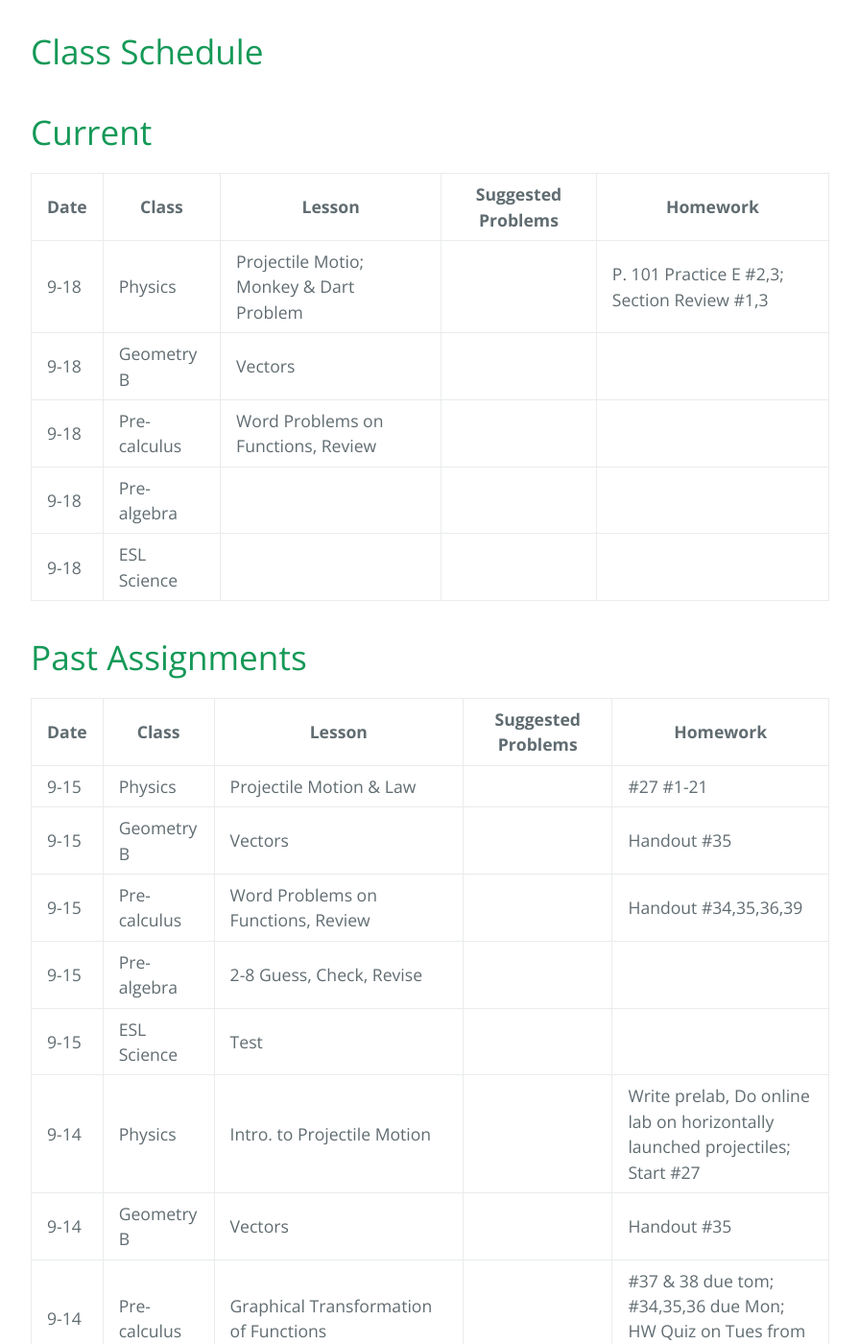
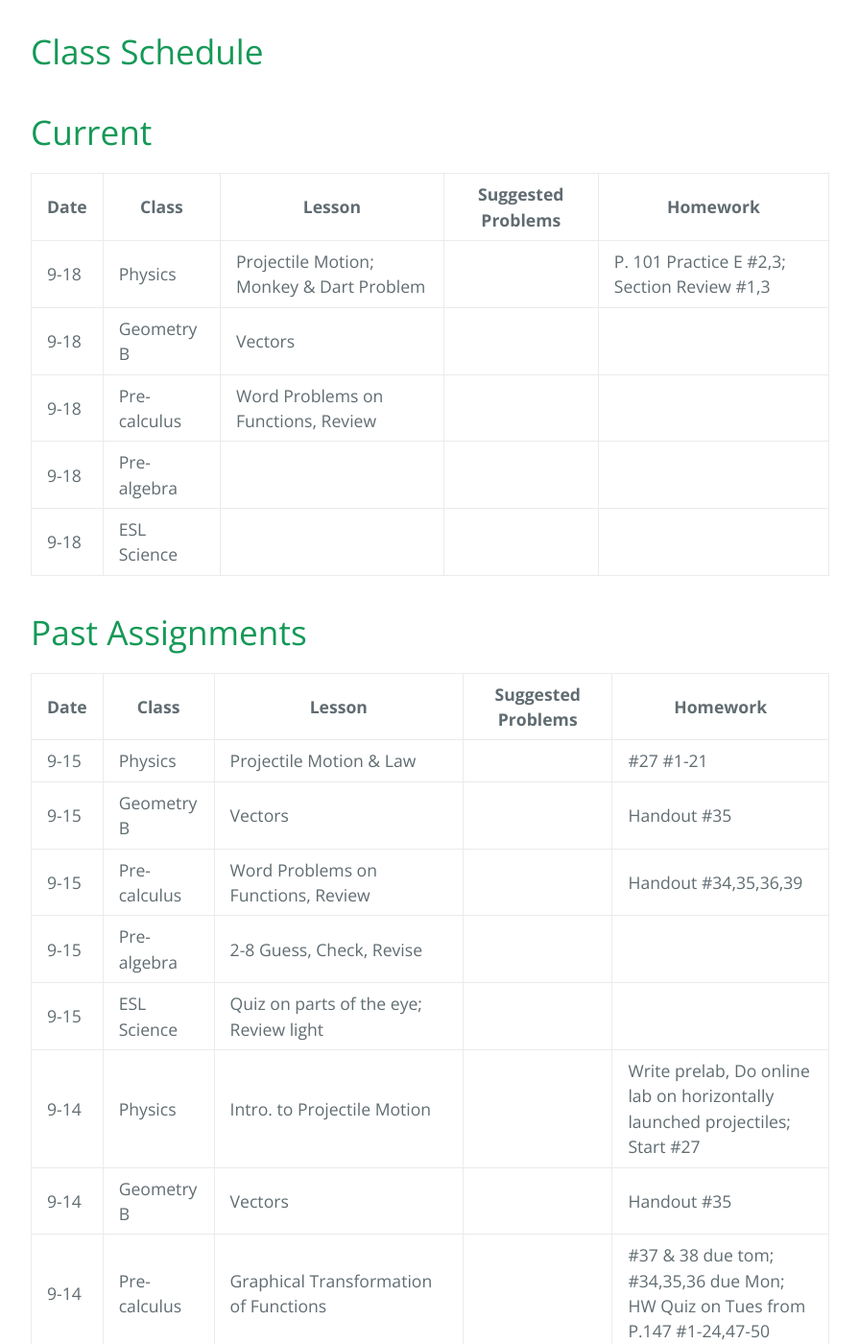
Before and after one commit to gpayoo/gpayoo, a Jekyll site: the page built from index.md, in a window 1280 px wide and 1400 px high, scrolled down 388 px. Shown: the whole window at 96% size, without its empty margins (192-1087 px from the left). Built offline with Jekyll 4.4.1, drawn with Linux system fonts in a browser that asks for light colours; our own code applies the rules of GitHub Pages for plain Markdown files.

Commit message:
Update index.md

```diff
--- a/index.md
+++ b/index.md
@@ -9,7 +9,7 @@ layout: default
 
 | Date | Class | Lesson | Suggested Problems | Homework |
 | ---- | ----- | ------ | -------- | ---
-| 9-18 | Physics | Projectile Motio; Monkey & Dart Problem | | P. 101 Practice E #2,3; Section Review #1,3
+| 9-18 | Physics | Projectile Motion; Monkey & Dart Problem | | P. 101 Practice E #2,3; Section Review #1,3
 | 9-18 | Geometry B | Vectors  | | |
 | 9-18 | Pre-calculus | Word Problems on Functions, Review | |
 | 9-18 | Pre-algebra | | |
@@ -25,7 +25,7 @@ layout: default
 | 9-15 | Geometry B | Vectors  | |Handout #35 |
 | 9-15 | Pre-calculus | Word Problems on Functions, Review | |  Handout #34,35,36,39
 | 9-15 | Pre-algebra | 2-8 Guess, Check, Revise| |
-| 9-15 | ESL Science | Test |  |
+| 9-15 | ESL Science | Quiz on parts of the eye; Review light |  |
 | 9-14 | Physics | Intro. to Projectile Motion | | Write prelab, Do online lab on horizontally launched projectiles; Start #27
 | 9-14 | Geometry B | Vectors | |   Handout #35
 | 9-14 | Pre-calculus | Graphical Transformation of Functions | | #37 & 38 due tom; #34,35,36 due Mon; HW Quiz on Tues from P.147 #1-24,47-50
```
